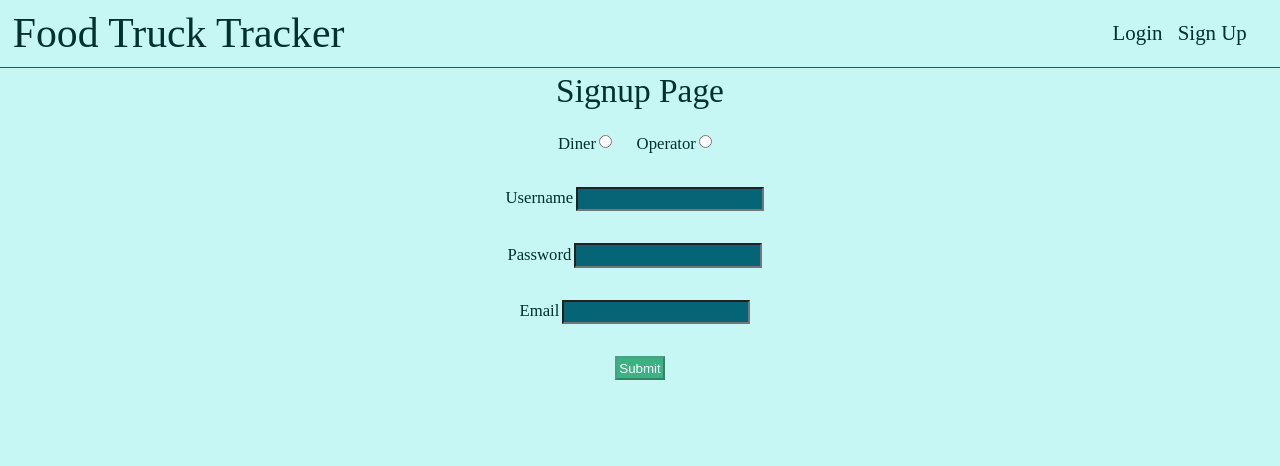
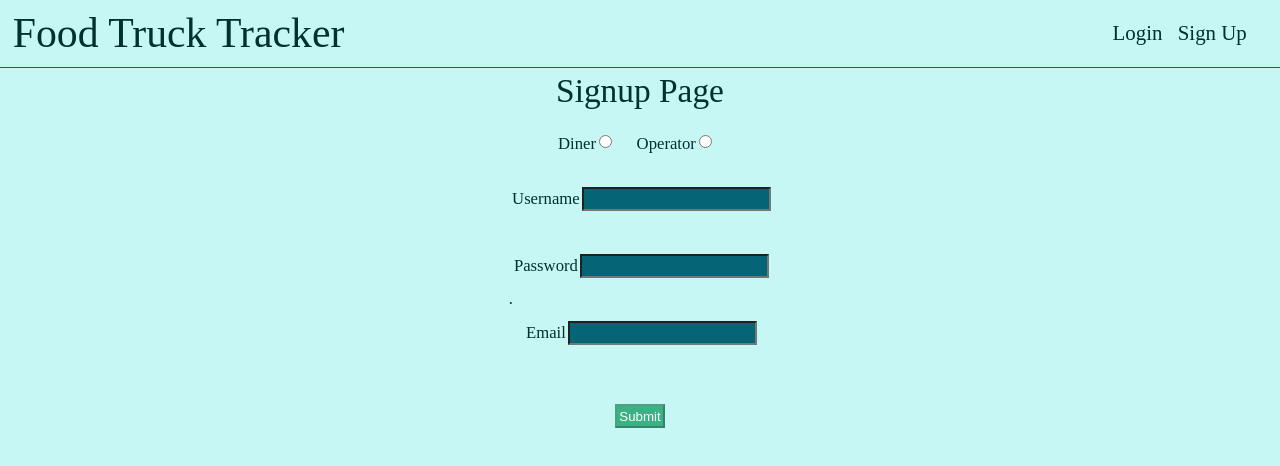
Before and after one commit to Food-Truck-Tracker-TT7/frontEnd, a React (Create React App) app: page /signup in a window 1280 px wide. Shown: the top 466 px of the page. Built offline with nearby package versions, Linux system fonts and the light colour scheme.

Commit message:
added a few more styling tweeks

```diff
--- a/src/components/FavoriteTruckCard.js
+++ b/src/components/FavoriteTruckCard.js
@@ -13,9 +13,11 @@ function FavoriteTruckCard(props) {
     cuisineType,
     customerRatingsAvg,
     imageOfTruck,
+    departureTime,
   } = props.truck;
   const { user, deleteFavoriteTruck, findTruck } = props;
   const { push } = useHistory();
+  const departure = new Date(departureTime);
 
   const removeFavorites = () => {
     console.log('Id that is being passed in: ', id);
@@ -34,6 +36,10 @@ function FavoriteTruckCard(props) {
       </Link>
       <p>{cuisineType}</p>
       <p>Average Rating: {customerRatingsAvg}</p>
+      <p>
+        Departure Time: {departure.toLocaleDateString()}{' '}
+        {departure.toLocaleTimeString()}
+      </p>
       <button onClick={locateTruck}>Find Truck</button>
       {/* <button onClick={removeFavorites}>Remove From Favorites</button> */}
     </StyledFavoriteTruckCard>
--- a/src/components/Map.js
+++ b/src/components/Map.js
@@ -20,7 +20,7 @@ import FoodTruckMarker from '../images/foodtruckmarker.png';
 const libraries = ['places'];
 const mapContainerStyle = {
   width: '100vw',
-  height: '90vh',
+  height: '91vh',
 };
 
 const options = {
@@ -97,7 +97,7 @@ const Map = props => {
       <Locate panTo={panTo} />
       <GoogleMap
         mapContainerStyle={mapContainerStyle}
-        zoom={10}
+        zoom={13}
         center={center}
         options={options}
         onLoad={onMapLoad}
--- a/src/components/OwnedTruckCard.js
+++ b/src/components/OwnedTruckCard.js
@@ -18,7 +18,7 @@ function OwnedTruckCard(props) {
         Departure Time: {departure.toLocaleDateString()}{' '}
         {departure.toLocaleTimeString()}
       </p>
-      <div>
+      <div className='buttons'>
         <button
           onClick={() => {
             editTruck(truck, push);
--- a/src/components/Signup.js
+++ b/src/components/Signup.js
@@ -19,7 +19,6 @@ function Signup(props) {
     password: '',
     email: '',
     usertype: '',
-    currentLocation: '',
   };
   const [signupInput, setSignupInput] = useState(initialState);
   const [validationError, setValidationError] = useState({});
@@ -46,7 +45,6 @@ function Signup(props) {
           username: signupInput.username.trim(),
           password: signupInput.password,
           email: signupInput.email.trim(),
-          currentLocation: signupInput.currentLocation,
         },
         push
       );
@@ -126,79 +124,76 @@ function Signup(props) {
       <h2>Signup Page</h2>
       <div>{error}</div>
       <form>
-        <div className="radio">
-        <label htmlFor="usertype">
-          {" "}
+        <div className='radio'>
+          <label htmlFor='usertype'>
+            {' '}
             Diner
             <input
-            type="radio"
-            name="usertype"
-            id="diner"
-            value="diner"
-            checked={signupInput.usertype === "diner" ? true : false}
+              type='radio'
+              name='usertype'
+              id='diner'
+              value='diner'
+              checked={signupInput.usertype === 'diner' ? true : false}
               onChange={onChangeFunc}
             />
-        </label>{" "}
+          </label>{' '}
           {}
-        <label htmlFor="usertype">
-          {" "}
+          <label htmlFor='usertype'>
+            {' '}
             Operator
             <input
-            type="radio"
-            name="usertype"
-            id="operator"
-            value="operator"
-            checked={signupInput.usertype === "operator" ? true : false}
+              type='radio'
+              name='usertype'
+              id='operator'
+              value='operator'
+              checked={signupInput.usertype === 'operator' ? true : false}
               onChange={onChangeFunc}
             />
           </label>
         </div>
         <br />
-        <div className="inputs">
-          <label htmlFor="username">
-            {"Username"}
+        <div className='inputs'>
+          <div>
+            <label htmlFor='username'>
+              {'Username'}
               <input
-              type="text"
-              id="username"
-              name="username"
+                type='text'
+                id='username'
+                name='username'
                 value={signupInput.username}
                 onChange={onChangeFunc}
-            />{" "}
-            <br/>
-            {validationError.username}
+              />
+              <p>{validationError.username}</p>
             </label>
-          <br />
-          <label htmlFor="password">
-            {"Password"}
+          </div>
+          <div>
+            <label htmlFor='password'>
+              {'Password'}
               <input
-              type="text"
-              id="password"
-              name="password"
+                type='password'
+                id='password'
+                name='password'
                 value={signupInput.password}
                 onChange={onChangeFunc}
-            />{" "}
-            {validationError.password}
+              />
+              <p>{validationError.password}</p>.
             </label>
-          <br />
-          <label htmlFor="email">
-            {"Email"}
+          </div>
+          <div>
+            <label htmlFor='email'>
+              {'Email'}
               <input
-              type="email"
-              id="email"
-              name="email"
+                type='email'
+                id='email'
+                name='email'
                 value={signupInput.email}
                 onChange={onChangeFunc}
               />
-            {validationError.email}
+              <p> {validationError.email}</p>
             </label>
           </div>
+        </div>
         <br />
-        {/* {signupInput.usertype === 'diner' ? (
-          <div>
-            <p>Current Location: {signupInput.currentLocation}</p>
-            <button onClick={getLocation}>Get Current Location</button>
-          </div>
-        ) : null} */}
         <button disabled={submitBtn} onClick={onSubmitFunc}>
           Submit
         </button>
--- a/src/styles/GlobalStyles.js
+++ b/src/styles/GlobalStyles.js
@@ -53,7 +53,8 @@ html {
 }
 
 body {
-	background-color: ${props => props.theme.backgroundColor}
+	background-color: ${props => props.theme.backgroundColor};
+  margin:0;
 }
 
 .search {
--- a/src/styles/StyledOwnedTruckCard.js
+++ b/src/styles/StyledOwnedTruckCard.js
@@ -14,10 +14,16 @@ const StyledOwnedTruckCard = styled.div`
   img {
     width: 75%;
   }
-
-  button {
-    background-color: ${props => props.theme.CTAColor};
-    color: ${props => props.theme.accentColor};
+  .buttons {
+    width: 100%;
+    display: flex;
+    justify-content: space-evenly;
+    button {
+      display: inline-block;
+      width: 25%;
+      background-color: ${props => props.theme.CTAColor};
+      color: ${props => props.theme.accentColor};
+    }
   }
 `;
 
```
Lines whose indentation alone changed are shown as unchanged.
